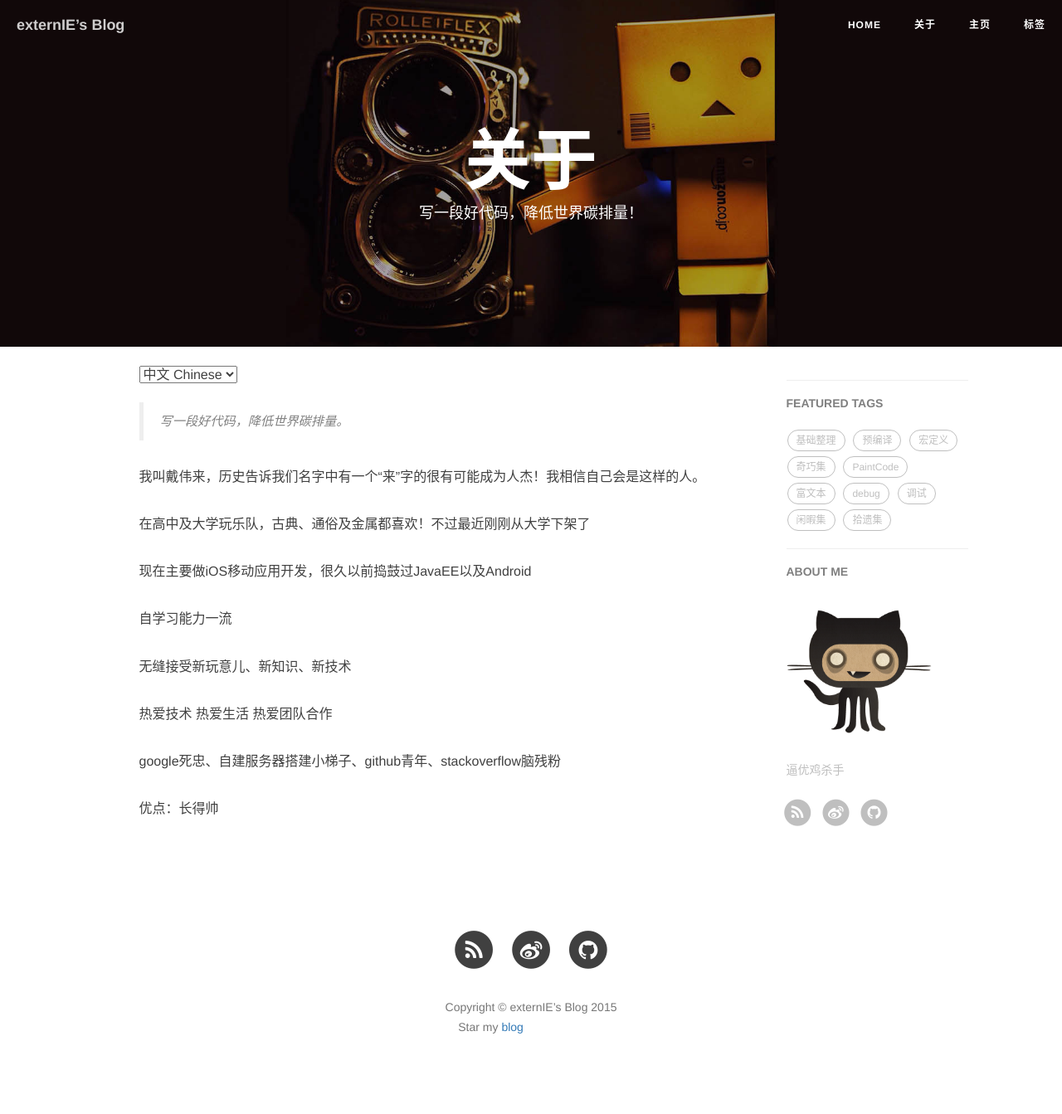
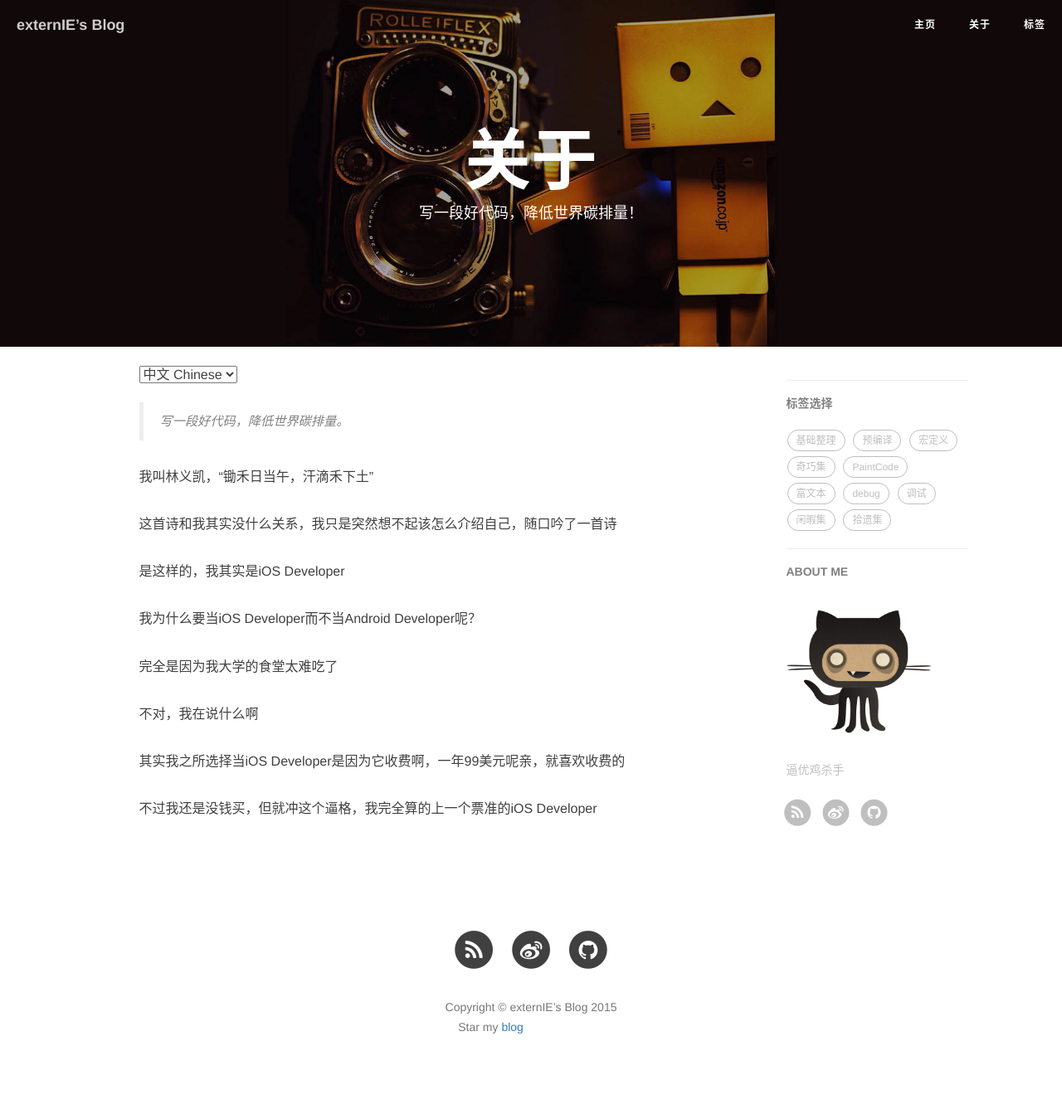
Before and after one commit to externIE/externieblog, a Jekyll site: the page built from about.html, in a window 1280 px wide. Shown: the whole page at 83% size. Built offline with Jekyll 4.4.1, drawn with Linux system fonts in a browser that asks for light colours; nearby versions of some CDN libraries; comment, search, counter and statistics services are not loaded; a style sheet for code colours, icons or effects is not loaded; grey boxes are pictures that could not be loaded.

Commit message:
first commit

```diff
--- a/_config.yml
+++ b/_config.yml
@@ -2,7 +2,7 @@
 title: externIE’s Blog
 SEOTitle: 林义凯的博客|externIE's Blog
 header-img: img/common/home-bg.jpg
-email: daiweilai@foxmail.com
+email: externIE@outlook.com
 description: "在这里探索iOS的一切。"
 keyword: "林义凯, 林义凯的博客, externIE, externie, linyikai, lyk, 义凯, 个人博客, 个人网站, 技术博客, iOS, Cocoa, Apple, WWDC, iPone, develop, 移动开发, APP, 设计模式, 最佳实践"
 url: "http://externie.github.io"              # your host, for absolute URL
--- a/_includes/nav.html
+++ b/_includes/nav.html
@@ -22,7 +22,7 @@
             <div class="navbar-collapse">
                 <ul class="nav navbar-nav navbar-right">
                     <li>
-                        <a href="{{ site.baseurl }}/">Home</a>
+                        <a href="{{ site.baseurl }}/">主页</a>
                     </li>
                     {% for page in site.pages %}{% if page.title %}
                     <li>
--- a/_layouts/page.html
+++ b/_layouts/page.html
@@ -35,7 +35,7 @@ layout: default
                 {% if site.featured-tags %}
                 <section>
                     <!-- no hr -->
-                    <h5><a href="/tags/">FEATURED TAGS</a></h5>
+                    <h5><a href="/tags/">标签选择</a></h5>
                     <div class="tags">
         				{% for tag in site.tags %}
                             {% if tag[1].size > {{site.featured-condition-size}} %}
@@ -84,7 +84,7 @@ layout: default
                 {% if site.featured-tags %}
                 <section>
                     <hr class="hidden-sm hidden-xs">
-                    <h5><a href="{{/tags/ | prepend: site.baseurl }}">FEATURED TAGS</a></h5>
+                    <h5><a href="{{/tags/ | prepend: site.baseurl }}">标签选择</a></h5>
                     <div class="tags">
                         {% for tag in site.tags %}
                             {% if tag[1].size > {{site.featured-condition-size}} %}
--- a/about.html
+++ b/about.html
@@ -16,14 +16,14 @@ header-img: "img/common/about-bg.jpg"
     <blockquote>
         写一段好代码，降低世界碳排量。
     </blockquote>
-	<p>我叫戴伟来，历史告诉我们名字中有一个“来”字的很有可能成为人杰！我相信自己会是这样的人。</p>
-	<p>在高中及大学玩乐队，古典、通俗及金属都喜欢！不过最近刚刚从大学下架了</p>
-	<p>现在主要做iOS移动应用开发，很久以前捣鼓过JavaEE以及Android</p>
-	<p>自学习能力一流</p>
-	<p>无缝接受新玩意儿、新知识、新技术</p>
-	<p>热爱技术 热爱生活 热爱团队合作</p>
-	<p>google死忠、自建服务器搭建小梯子、github青年、stackoverflow脑残粉</p>
-	<p>优点：长得帅</p>
+	<p>我叫林义凯，“锄禾日当午，汗滴禾下土”</p>
+	<p>这首诗和我其实没什么关系，我只是突然想不起该怎么介绍自己，随口吟了一首诗</p>
+	<p>是这样的，我其实是iOS Developer</p>
+    <p>我为什么要当iOS Developer而不当Android Developer呢？</p>
+	<p>完全是因为我大学的食堂太难吃了</p>
+	<p>不对，我在说什么啊</p>
+	<p>其实我之所选择当iOS Developer是因为它收费啊，一年99美元呢亲，就喜欢收费的</p>
+	<p>不过我还是没钱买，但就冲这个逼格，我完全算的上一个票准的iOS Developer</p>
 </div>
 
 <!-- English Version -->
--- a/index.html
+++ b/index.html
@@ -1,7 +1,6 @@
 ---
 layout: page
-title: "主页"
-description: "写一段好代码，降低世界碳排量！"
+description: "据说大神都有属于他们自己的技术博客"
 ---
 
 {% for post in paginator.posts %}
--- a/tags.html
+++ b/tags.html
@@ -33,8 +33,8 @@ header-img: "img/common/tag-bg.jpg"
 
             <blockquote class="tag-comments">
                 标签命名规范：
-                    <li>行业观察、职位、公司优先使用中文</li>
-                    <li>外国产品、术语优先使用英文</li>
+                    <li>尽量使用中文</li>
+                    <li>尽量少用英文</li>
             </blockquote>
 
             <!-- 标签列表 -->
```
